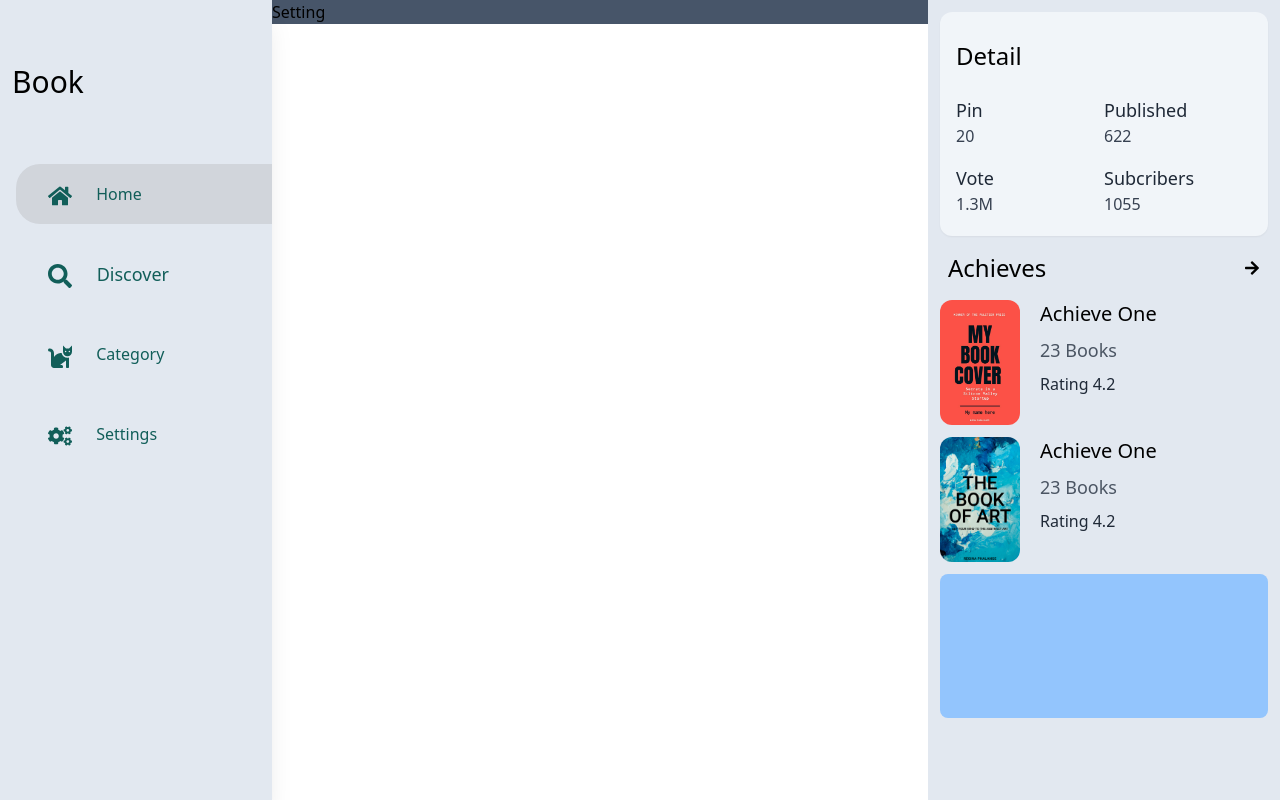
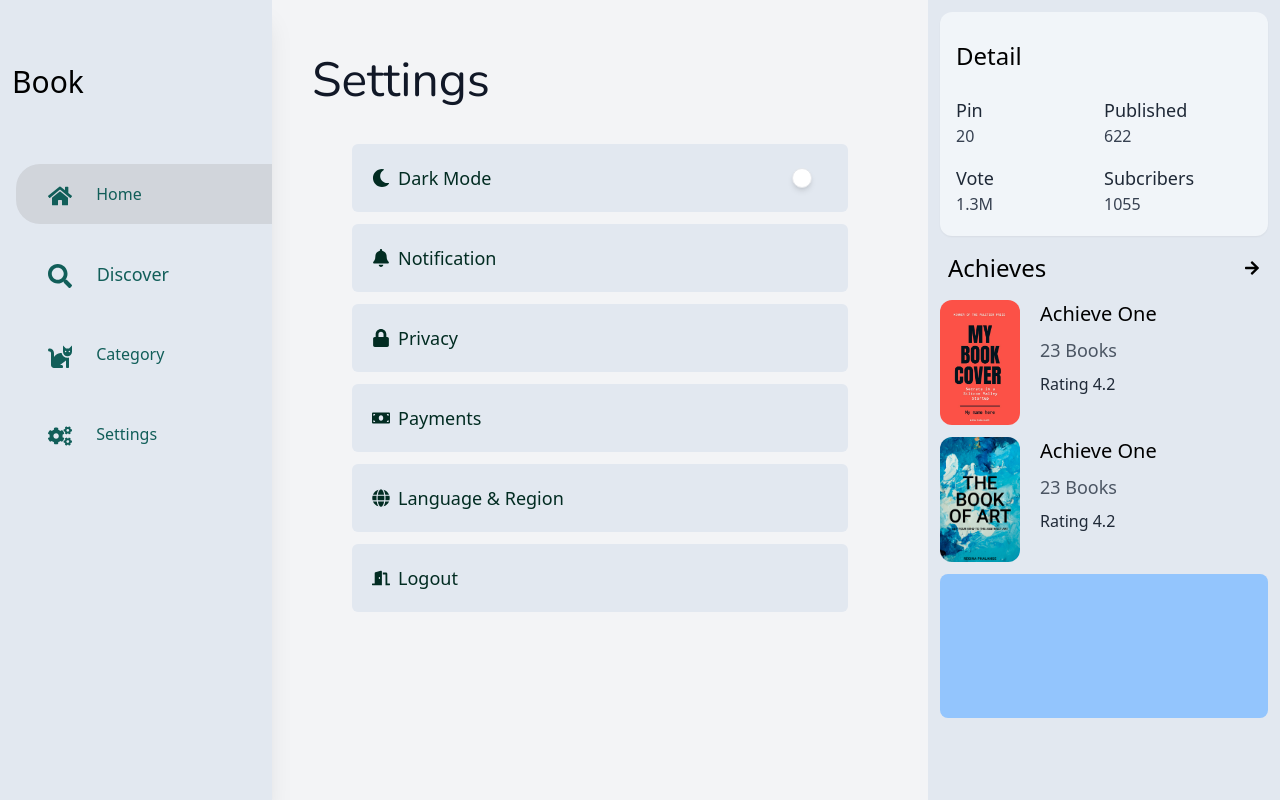
Before and after one commit to py4ephyopaing/book-app, a React (Vite) app: page /settings in a window 1280 px wide. Built offline with nearby package versions, Linux system fonts and the light colour scheme.

Commit message:
Settings page done

```diff
--- a/src/pages/Setting.jsx
+++ b/src/pages/Setting.jsx
@@ -1,9 +1,53 @@
 import React from 'react'
+import ThemeSwitch from '../components/ThemeSwitch'
+import { FaBell, FaDoorOpen, FaGlobe, FaLock, FaMoneyBill, FaMoon } from 'react-icons/fa'
 
 function Setting() {
-  return (
-    <div>Setting</div>
-  )
+
+
+    return (
+        <div className="min-h-screen w-full bg-gray-100 dark:bg-slate-600 h-auto px-3 lg:px-10 py-2 lg:py-4">
+
+            <p className="text-3xl lg:text-5xl py-2 md:py-6 lg:py-10 font-nunito font-medium dark:text-white text-gray-900">Settings</p>
+
+            <div className="lg:px-10 md:px-4 mb-3">
+                <div className="px-5 py-5 font-medium rounded-md text-lg text-emerald-950 dark:text-emerald-50 bg-slate-200 dark:bg-slate-800/25 flex justify-between">
+                    <span className='flex items-center gap-x-2'><FaMoon /> Dark Mode</span>
+                    <ThemeSwitch />
+                </div>
+            </div>
+
+            <div className="lg:px-10 md:px-4 mb-3">
+                <div className="px-5 py-5 font-medium rounded-md text-lg text-emerald-950 dark:text-emerald-50 bg-slate-200 dark:bg-slate-800/25 flex justify-between">
+                    <span className='flex items-center gap-x-2'><FaBell /> Notification</span>
+                </div>
+            </div>
+
+            <div className="lg:px-10 md:px-4 mb-3">
+                <div className="px-5 py-5 font-medium rounded-md text-lg text-emerald-950 dark:text-emerald-50 bg-slate-200 dark:bg-slate-800/25 flex justify-between">
+                    <span className='flex items-center gap-x-2'><FaLock /> Privacy</span>
+                </div>
+            </div>
+
+            <div className="lg:px-10 md:px-4 mb-3">
+                <div className="px-5 py-5 font-medium rounded-md text-lg text-emerald-950 dark:text-emerald-50 bg-slate-200 dark:bg-slate-800/25 flex justify-between">
+                    <span className='flex items-center gap-x-2'><FaMoneyBill /> Payments</span>
+                </div>
+            </div>
+
+            <div className="lg:px-10 md:px-4 mb-3">
+                <div className="px-5 py-5 font-medium rounded-md text-lg text-emerald-950 dark:text-emerald-50 bg-slate-200 dark:bg-slate-800/25 flex justify-between">
+                <span className='flex items-center gap-x-2'><FaGlobe /> Language & Region</span>
+                </div>
+            </div>
+
+            <div className="lg:px-10 md:px-4 mb-3">
+                <div className="px-5 py-5 rounded-md text-lg text-emerald-950 dark:text-emerald-50 bg-slate-200 dark:bg-slate-800/25 flex justify-between">
+                    <span className='flex items-center gap-x-2'><FaDoorOpen /> Logout</span>
+                </div>
+            </div>
+        </div>
+    )
 }
 
 export default Setting
```
